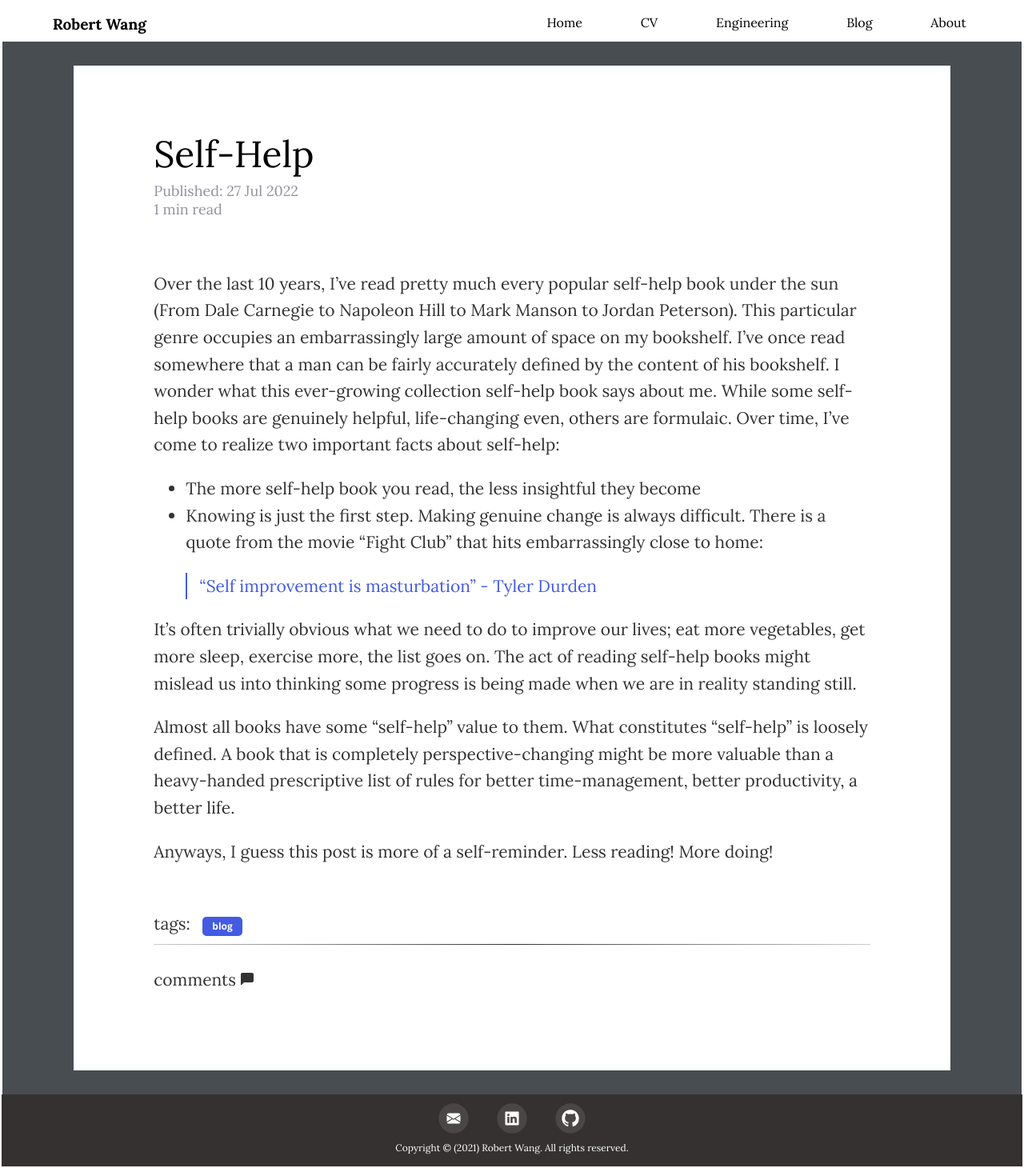
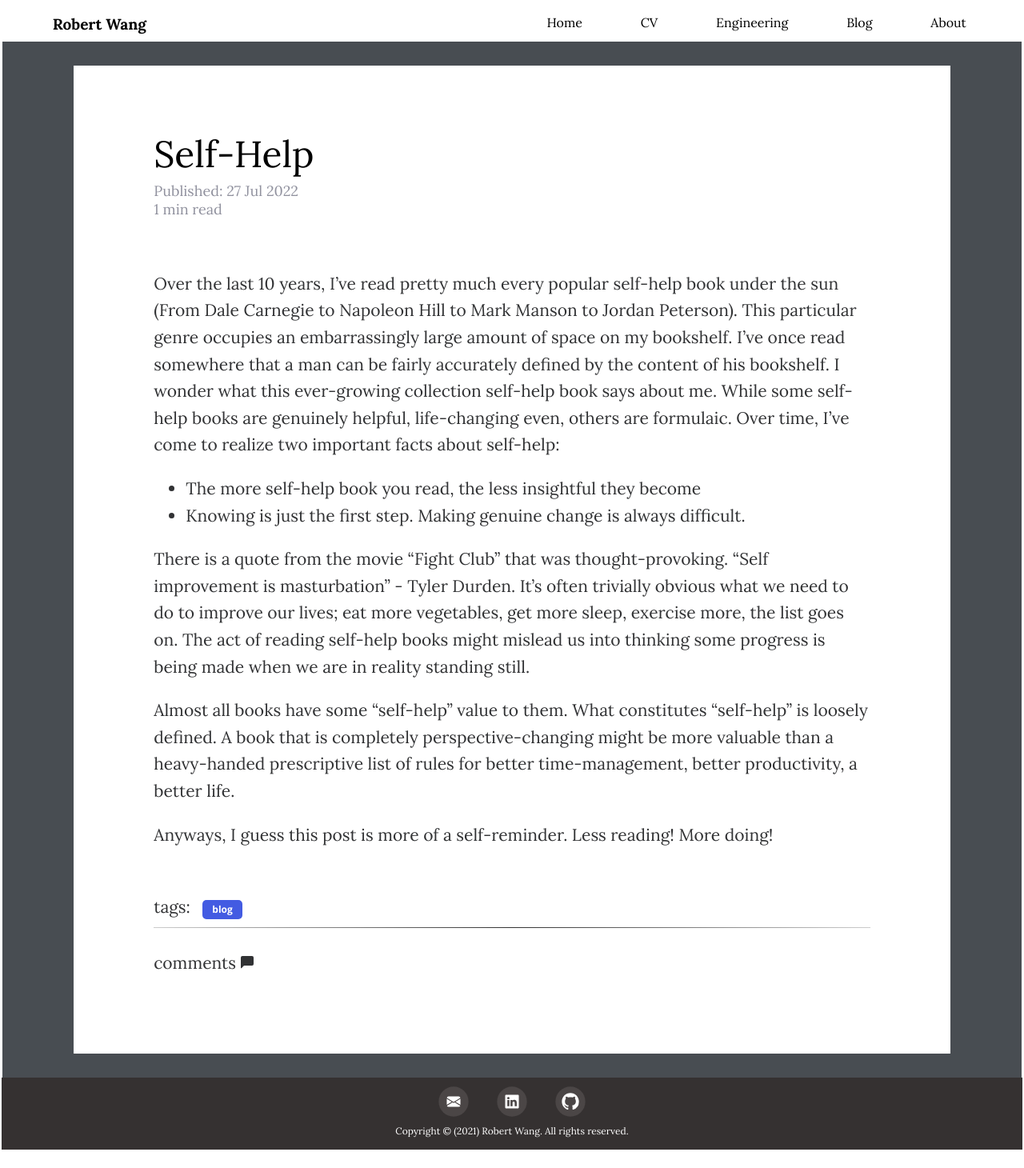
Before and after one commit to wcfrobert/wcfrobert.github.io, a Jekyll site: the page built from _posts/2022-07-27-selfhelp.md, in a window 1280 px wide. Shown: the whole page at 80% size. Built offline with Jekyll 4.4.1, drawn with Linux system fonts in a browser that asks for light colours; comment, search, counter and statistics services are not loaded; after the commit the page ends 1439 px from its top, so only the background shows below that.

```diff
--- a/_posts/2022-07-27-selfhelp.md
+++ b/_posts/2022-07-27-selfhelp.md
@@ -11,11 +11,9 @@ tags: blog
 Over the last 10 years, I've read pretty much every popular self-help book under the sun (From Dale Carnegie to Napoleon Hill to Mark Manson to Jordan Peterson). This particular genre occupies an embarrassingly large amount of space on my bookshelf. I've once read somewhere that a man can be fairly accurately defined by the content of his bookshelf. I wonder what this ever-growing collection self-help book says about me. While some self-help books are genuinely helpful, life-changing even, others are formulaic. Over time, I've come to realize two important facts about self-help:
 
 * The more self-help book you read, the less insightful they become
-* Knowing is just the first step. Making genuine change is always difficult. There is a quote from the movie "Fight Club" that hits embarrassingly close to home:
+* Knowing is just the first step. Making genuine change is always difficult.
 
-> "Self improvement is masturbation" - Tyler Durden
-
-It's often trivially obvious what we need to do to improve our lives; eat more vegetables, get more sleep, exercise more, the list goes on. The act of reading self-help books might mislead us into thinking some progress is being made when we are in reality standing still.
+There is a quote from the movie "Fight Club" that was thought-provoking. "Self improvement is masturbation" - Tyler Durden. It's often trivially obvious what we need to do to improve our lives; eat more vegetables, get more sleep, exercise more, the list goes on. The act of reading self-help books might mislead us into thinking some progress is being made when we are in reality standing still.
 
 Almost all books have some "self-help" value to them. What constitutes "self-help" is loosely defined. A book that is completely perspective-changing might be more valuable than a heavy-handed prescriptive list of rules for better time-management, better productivity, a better life.
 
--- a/about.html
+++ b/about.html
@@ -13,10 +13,10 @@ layout: typical
       <h1 class="aboutme-title">Hello World! </h1>
       <p class="aboutme">
 
-        Hi, my name is Robert. People tend to call me Rob or Bob. I am a licensed Professional Engineer (PE) in the state of California. My interests include nonlinear structural analysis, earthquake engineering, and creating/adopting new computational tools. This website is the byproduct of my love for tinkering with new technologies and my crushing need to be liked.
+        Hi, my name is Robert. People tend to call me Rob or Bob. I am a licensed Professional Engineer (PE) in the state of California. My interests include nonlinear structural analysis, earthquake engineering, and creating/adopting new computational tools. This website is the result of my love for tinkering with new technologies and my crushing need to be liked.
         <br>
         <br>
-        I am currently practicing in Northern California. Aside from the perfect weather, I am so incredibly grateful to be working alongside some of the best engineers, professors, and researchers in the world. In my spare time, I play tennis, rock-climb, run, hike, and write prose (or code) depending on how I am feeling. Pleased to meet you!
+        I am currently practicing in Northern California. Aside from the perfect weather, I am so incredibly grateful to be working alongside some of the best engineers, professors, and researchers in the world. In my spare time, I play tennis, rock-climb, run, hike, and write prose (or code) depending on how I'm feeling. Pleased to meet you!
 
       </p>
       <div class="author-more">
```
Also changed, not shown: _posts/2022-08-01-peak.md (+1 -3 lines), _posts/2022-12-30-chooseyourpond.md (+2 -2 lines), index.html (+4 -4 lines), 2 other files.
